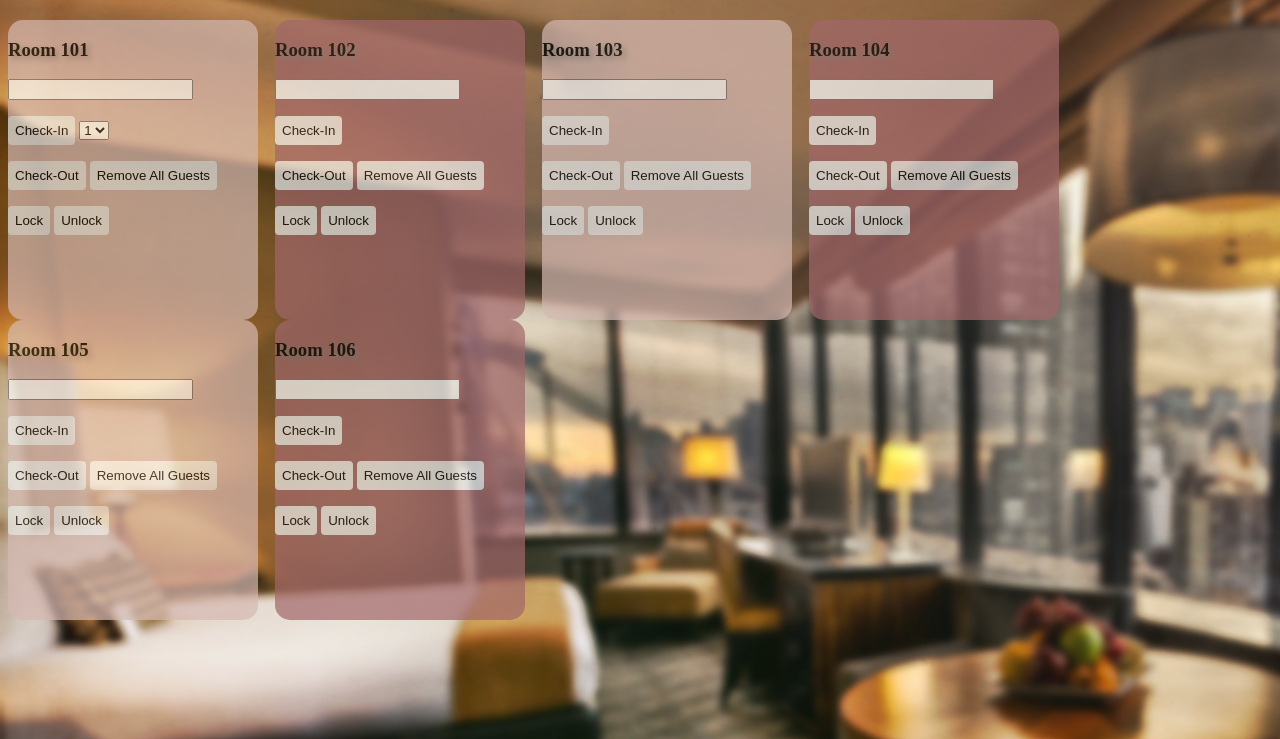
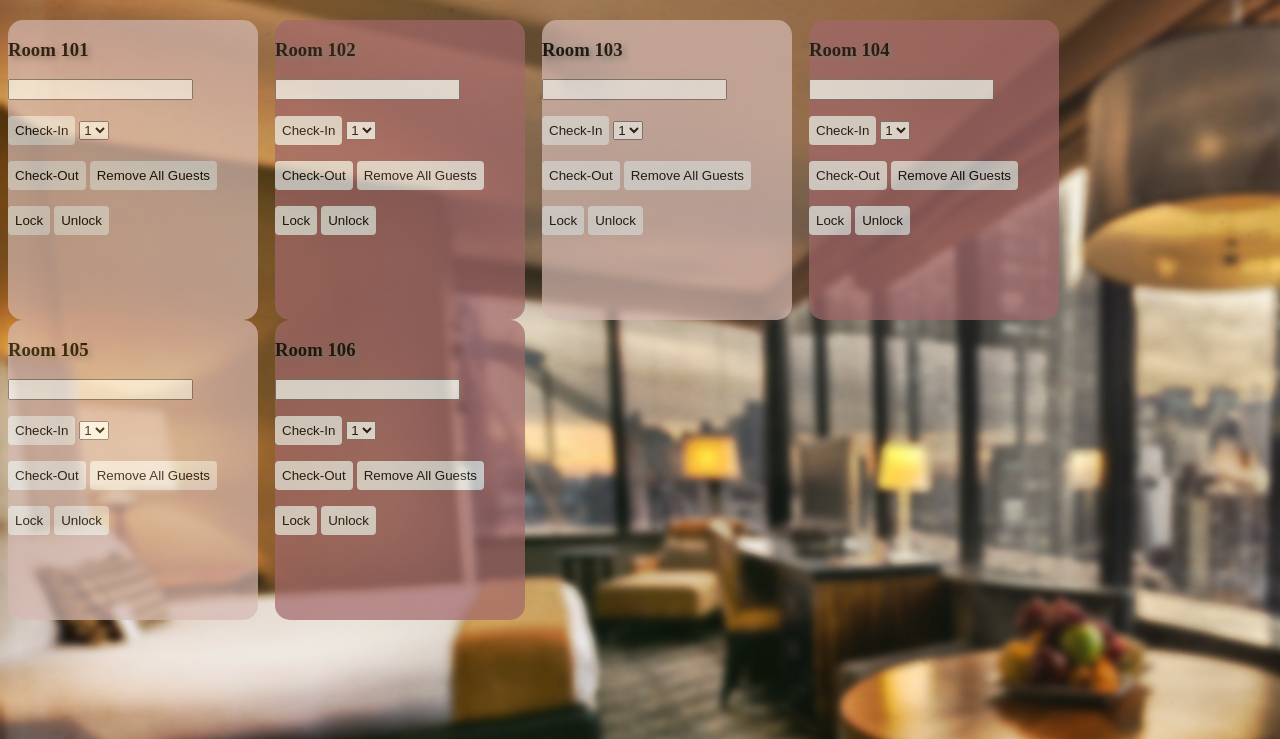
Before and after one commit to officialtinav/hotel-proj2, a plain HTML site: page hotel.html in a window 1280 px wide. Shown: the part 61-800 px from the top of the page. Drawn offline with Linux system fonts and the light colour scheme.

Commit message:
Add files via upload

```diff
--- a/hotel.html
+++ b/hotel.html
@@ -107,6 +107,14 @@
  <input type="text" id="name2">
            <p></p>
            <button onclick="addName2()" id="room2CheckIn">Check-In</button>
+
+            <select id="insertedNames2">
+             <option>1</option>
+             <option>2</option>
+             <option>3</option>
+             <option>4</option>
+
+           </select>
            <ol id="list2"></ol>
            <p id="allGuest2"></p>
            <button onclick="removeName2()">Check-Out</button>
@@ -122,6 +130,14 @@
  <input type="text" id="name3">
  <p></p>
            <button onclick="addName3()" id="room3CheckIn">Check-In</button>
+
+            <select id="insertedNames3">
+             <option>1</option>
+             <option>2</option>
+             <option>3</option>
+             <option>4</option>
+
+           </select>
            <ol id="list3"></ol>
            <p id="allGuest3"></p>
            <button onclick="removeName3()">Check-Out</button>
@@ -137,6 +153,14 @@
  <input type="text" id="name4">
  <p></p>
            <button onclick="addName4()" id="room4CheckIn">Check-In</button>
+
+            <select id="insertedNames4">
+             <option>1</option>
+             <option>2</option>
+             <option>3</option>
+             <option>4</option>
+
+           </select>
            <ol id="list4"></ol>
            <p id="allGuest4"></p>
            <button onclick="removeName4()">Check-Out</button>
@@ -152,6 +176,14 @@
  <input type="text" id="name5">
  <p></p>
             <button onclick="addName5()" id="room5CheckIn">Check-In</button>
+
+             <select id="insertedNames5">
+             <option>1</option>
+             <option>2</option>
+             <option>3</option>
+             <option>4</option>
+
+           </select>
            <ol id="list5"></ol>
            <p id="allGuest5"></p>
            <button onclick="removeName5()">Check-Out</button>
@@ -167,6 +199,14 @@
  <input type="text" id="name6">
  <p></p>
            <button onclick="addName6()" id="room6CheckIn">Check-In</button>
+
+            <select id="insertedNames6">
+             <option>1</option>
+             <option>2</option>
+             <option>3</option>
+             <option>4</option>
+
+           </select>
            <ol id="list6"></ol>
            <p id="allGuest6"></p>
            <button onclick="removeName6()">Check-Out</button>
--- a/hotel.js
+++ b/hotel.js
@@ -361,7 +361,7 @@ function removeName2() { //remove the listed name
   document.getElementsByTagName('h3')[1].innerHTML = "Room 102";
   var ol = document.getElementsByTagName('ol')[1]; //remove from ol2
   var li = ol.childNodes[0]; //define which li to remove
-  ol.removeChild(li)[0];
+  list.removeChild(list.childNodes[i-1]);
 
 }
 function removeName3() { //remove the listed name
```
